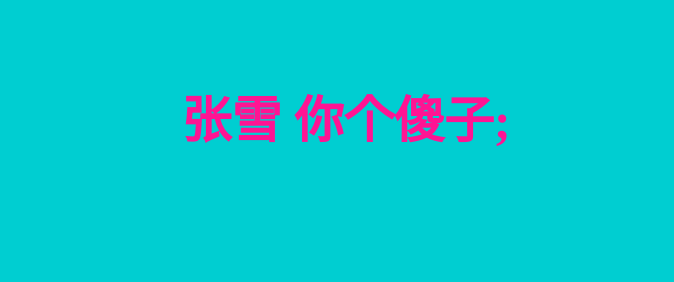
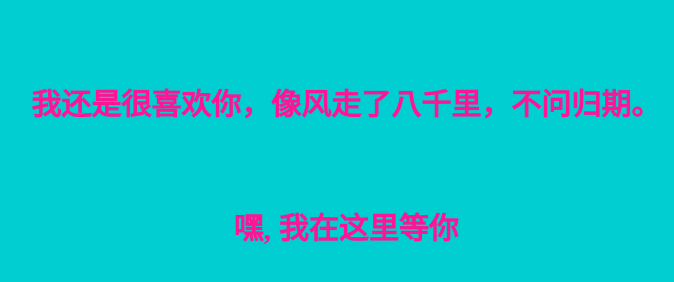
Before and after one commit to Hu92/Hu92.github.io, a plain HTML site: page index.html in a window 1280 px wide. Shown: the whole page, without its empty margins (294-968 px from the left). Drawn offline with Linux system fonts and the light colour scheme.

Commit message:
修改了首页

```diff
--- a/index.html
+++ b/index.html
@@ -9,20 +9,20 @@
         body {
             background: darkturquoise;
         }
-        div {
+        p {
             margin: 50px auto;
             color: deeppink;
             text-align: center;
             font-weight: bold;
-            font-size: 50px;
+            font-size: 30px;
+            font-family: '楷体';
             padding-top: 30px;
 
         }
     </style>
 </head>
 <body>
-    <div>
-        张雪 你个傻子;
-    </div>
+    <p>我还是很喜欢你，像风走了八千里，不问归期。</p>
+    <p>嘿,   我在这里等你</p>
 </body>
 </html>
```
